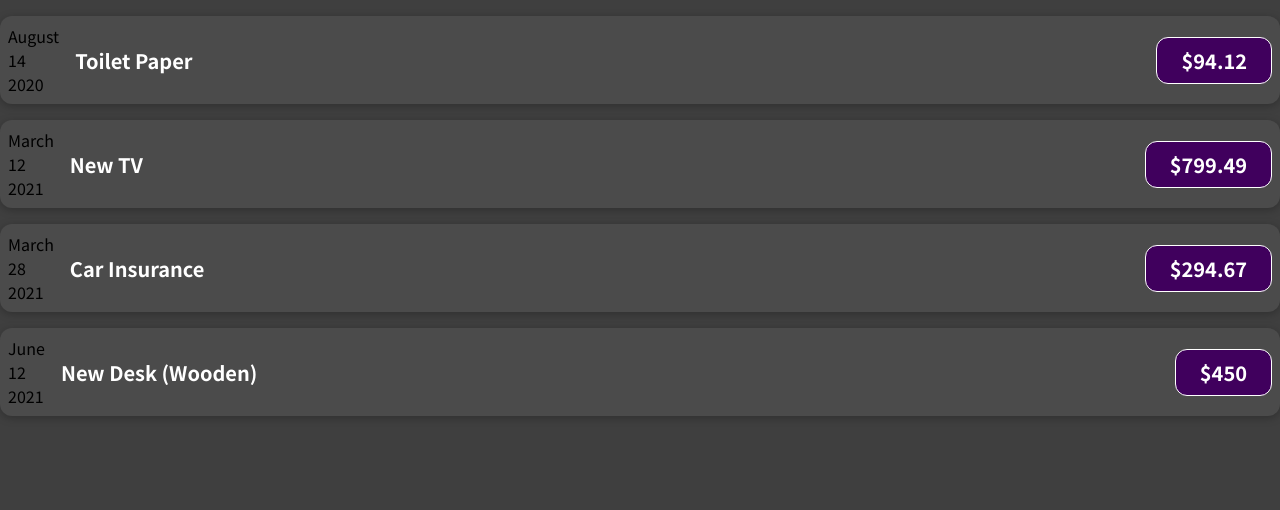
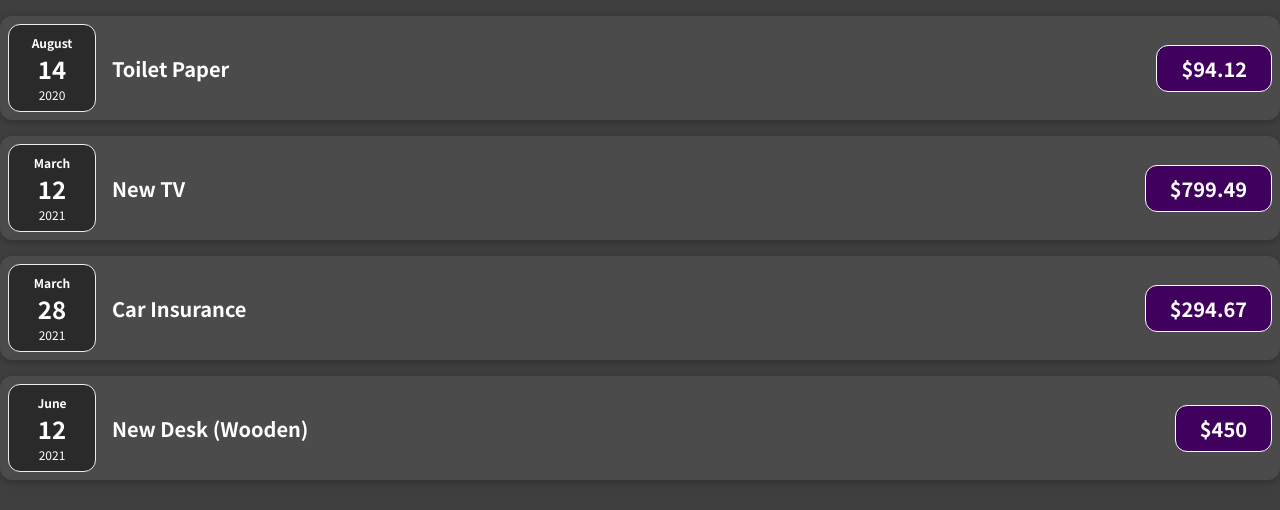
Before and after one commit to janiceh94/expenseTracker, a React (Create React App) app: page / in a window 1280 px wide. Shown: the top 510 px of the page. Built offline with nearby package versions, Linux system fonts and the light colour scheme.

Commit message:
created expenseDate componenet and stylized it

```diff
--- /dev/null
+++ b/src/components/ExpenseDate/ExpenseDate.css
@@ -0,0 +1,26 @@
+.expense-date {
+    display: flex;
+    flex-direction: column;
+    width: 5.5rem;
+    height: 5.5rem;
+    border: 1px solid #ececec;
+    background-color: #2a2a2a;
+    color: white;
+    border-radius: 12px;
+    align-items: center;
+    justify-content: center;
+  }
+
+  .expense-date-month {
+    font-size: 0.75rem;
+    font-weight: bold;
+  }
+
+  .expense-date-year {
+    font-size: 0.75rem;
+  }
+
+  .expense-date-day {
+    font-size: 1.5rem;
+    font-weight: bold;
+  }
--- /dev/null
+++ b/src/components/ExpenseDate/ExpenseDate.js
@@ -0,0 +1,22 @@
+import "./ExpenseDate.css";
+
+export default function ExpenseDate(props){
+
+    const month = props.date.toLocaleString('en-US', {month: 'long'});
+    const day = props.date.toLocaleString('en-US', {day: '2-digit'});
+    const year = props.date.getFullYear();
+
+    return (
+        <div className="expense-date">
+            <div className="expense-date-month">
+                {month}
+            </div>
+            <div className="expense-date-day">
+                {day}
+            </div>
+            <div className="expense-date-year">
+                {year}
+            </div>
+        </div>
+    )
+}
--- a/src/components/ExpenseItem/ExpenseItem.js
+++ b/src/components/ExpenseItem/ExpenseItem.js
@@ -1,18 +1,11 @@
 import "./ExpenseItem.css";
+import ExpenseDate from "../ExpenseDate/ExpenseDate";
 
 export default function ExpenseItem(props) {
 
-    const month = props.date.toLocaleString('en-US', {month: 'long'});
-    const day = props.date.toLocaleString('en-US', {day: '2-digit'});
-    const year = props.date.getFullYear();
-
     return (
       <div className='expense-item'>
-        <div>
-            <div>{month}</div>
-            <div>{day}</div>
-            <div>{year}</div>
-        </div>
+        <ExpenseDate date={props.date}/>
         <div className='expense-item-description'>
           <h2>{props.title}</h2>
           <div className='expense-item-price'>${props.amount}</div>
```
